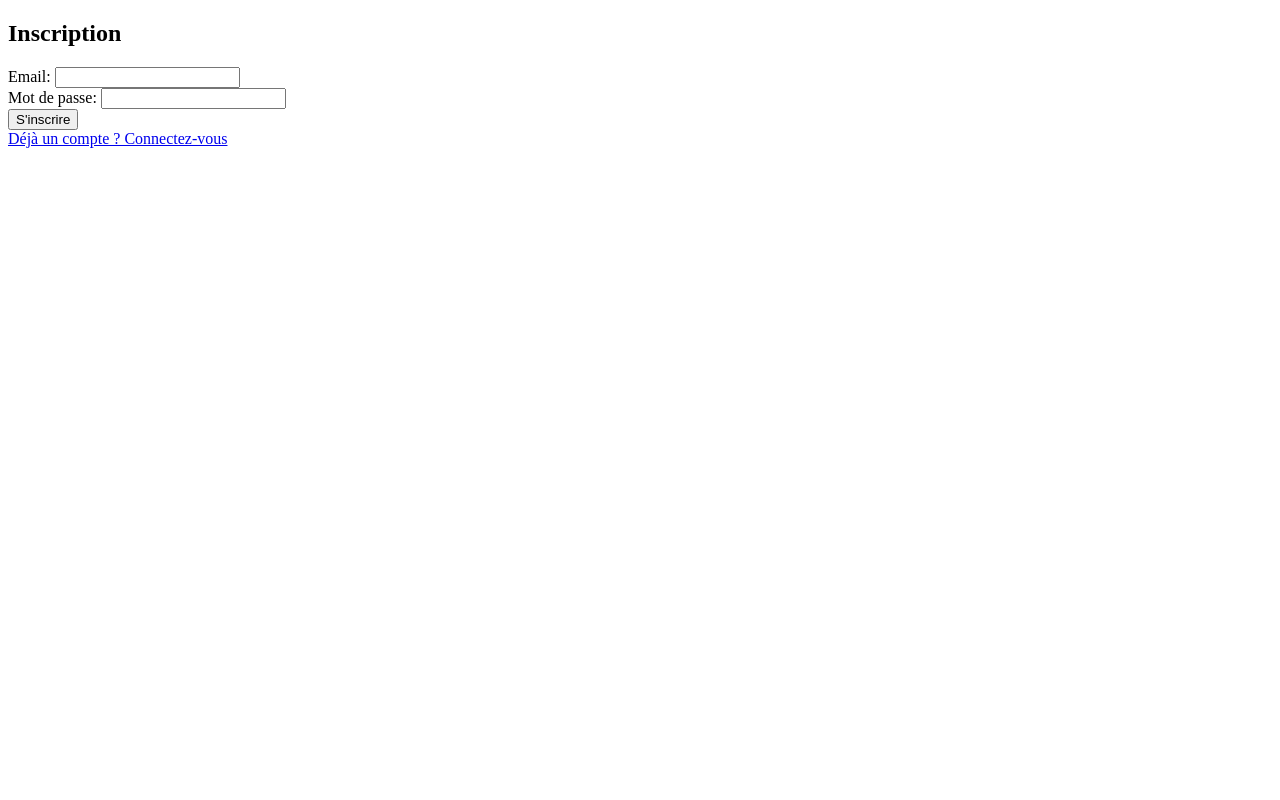
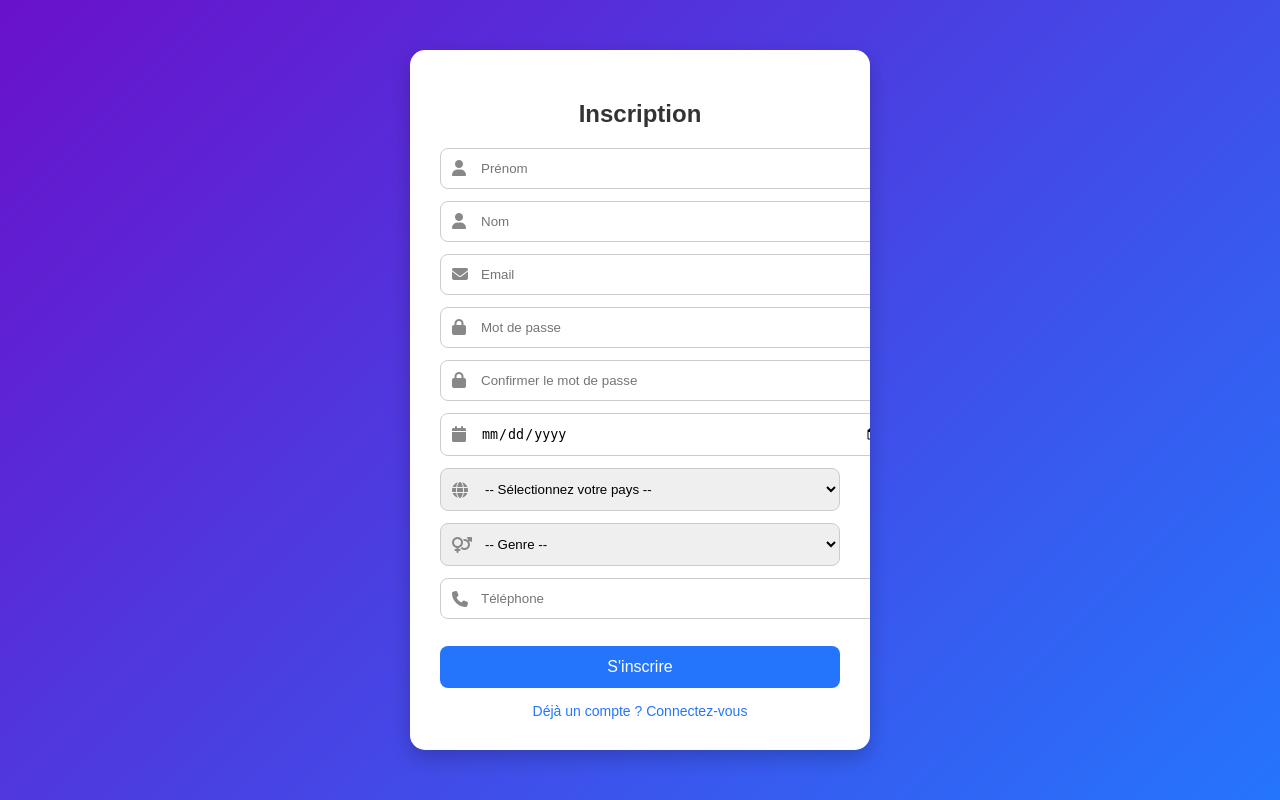
Before and after one commit to Cedrignonsieka/Ida-IES-le-campus, a Flask app: page /register in a window 1280 px wide. Run offline with Flask 3, Linux system fonts and the light colour scheme.

Commit message:
Update register.html

```diff
--- a/templates/register.html
+++ b/templates/register.html
@@ -1,13 +1,163 @@
 <!DOCTYPE html>
-<html>
-<head><title>Inscription</title></head>
+<html lang="fr">
+<head>
+  <meta charset="UTF-8">
+  <title>Inscription</title>
+  <link rel="stylesheet" href="https://cdnjs.cloudflare.com/ajax/libs/font-awesome/6.4.0/css/all.min.css">
+  <style>
+    body {
+      font-family: Arial, sans-serif;
+      background: linear-gradient(135deg, #6a11cb, #2575fc);
+      display: flex;
+      justify-content: center;
+      align-items: center;
+      height: 100vh;
+      margin: 0;
+    }
+
+    .container {
+      background: #fff;
+      padding: 30px;
+      border-radius: 15px;
+      box-shadow: 0 8px 20px rgba(0, 0, 0, 0.2);
+      width: 400px;
+      text-align: center;
+      max-height: 90vh;
+      overflow-y: auto;
+    }
+
+    h2 {
+      margin-bottom: 20px;
+      color: #333;
+    }
+
+    .input-group {
+      position: relative;
+      margin: 12px 0;
+      text-align: left;
+    }
+
+    .input-group i {
+      position: absolute;
+      left: 12px;
+      top: 50%;
+      transform: translateY(-50%);
+      color: #888;
+    }
+
+    .input-group input,
+    .input-group select {
+      width: 100%;
+      padding: 12px 12px 12px 40px;
+      border: 1px solid #ccc;
+      border-radius: 8px;
+      outline: none;
+      transition: 0.3s;
+    }
+
+    .input-group input:focus,
+    .input-group select:focus {
+      border-color: #2575fc;
+      box-shadow: 0 0 5px rgba(37, 117, 252, 0.5);
+    }
+
+    button {
+      background: #2575fc;
+      color: white;
+      padding: 12px;
+      width: 100%;
+      border: none;
+      border-radius: 8px;
+      cursor: pointer;
+      font-size: 16px;
+      transition: 0.3s;
+      margin-top: 15px;
+    }
+
+    button:hover {
+      background: #1b5fd8;
+    }
+
+    a {
+      display: inline-block;
+      margin-top: 15px;
+      color: #2575fc;
+      text-decoration: none;
+      font-size: 14px;
+    }
+
+    a:hover {
+      text-decoration: underline;
+    }
+  </style>
+</head>
 <body>
-<h2>Inscription</h2>
-<form method="POST">
-  Email: <input type="email" name="email" required><br>
-  Mot de passe: <input type="password" name="password" required><br>
-  <button type="submit">S'inscrire</button>
-</form>
-<a href="/login">Déjà un compte ? Connectez-vous</a>
+  <div class="container">
+    <h2>Inscription</h2>
+    <form method="POST">
+      <div class="input-group">
+        <i class="fa-solid fa-user"></i>
+        <input type="text" name="prenom" placeholder="Prénom" required>
+      </div>
+
+      <div class="input-group">
+        <i class="fa-solid fa-user"></i>
+        <input type="text" name="nom" placeholder="Nom" required>
+      </div>
+
+      <div class="input-group">
+        <i class="fa-solid fa-envelope"></i>
+        <input type="email" name="email" placeholder="Email" required>
+      </div>
+
+      <div class="input-group">
+        <i class="fa-solid fa-lock"></i>
+        <input type="password" name="password" placeholder="Mot de passe" required>
+      </div>
+
+      <div class="input-group">
+        <i class="fa-solid fa-lock"></i>
+        <input type="password" name="confirm_password" placeholder="Confirmer le mot de passe" required>
+      </div>
+
+      <div class="input-group">
+        <i class="fa-solid fa-calendar"></i>
+        <input type="date" name="date_naissance" required>
+      </div>
+
+      <div class="input-group">
+        <i class="fa-solid fa-globe"></i>
+        <select name="pays" required>
+          <option value="">-- Sélectionnez votre pays --</option>
+          <option value="CI">Côte d’Ivoire</option>
+          <option value="FR">France</option>
+          <option value="SN">Sénégal</option>
+          <option value="ML">Mali</option>
+          <option value="CM">Cameroun</option>
+          <option value="MA">Maroc</option>
+          <option value="US">États-Unis</option>
+          <option value="CA">Canada</option>
+        </select>
+      </div>
+
+      <div class="input-group">
+        <i class="fa-solid fa-venus-mars"></i>
+        <select name="genre" required>
+          <option value="">-- Genre --</option>
+          <option value="Homme">Homme</option>
+          <option value="Femme">Femme</option>
+          <option value="Autre">Autre</option>
+        </select>
+      </div>
+
+      <div class="input-group">
+        <i class="fa-solid fa-phone"></i>
+        <input type="tel" name="telephone" placeholder="Téléphone">
+      </div>
+
+      <button type="submit">S'inscrire</button>
+    </form>
+    <a href="/login">Déjà un compte ? Connectez-vous</a>
+  </div>
 </body>
 </html>
```
